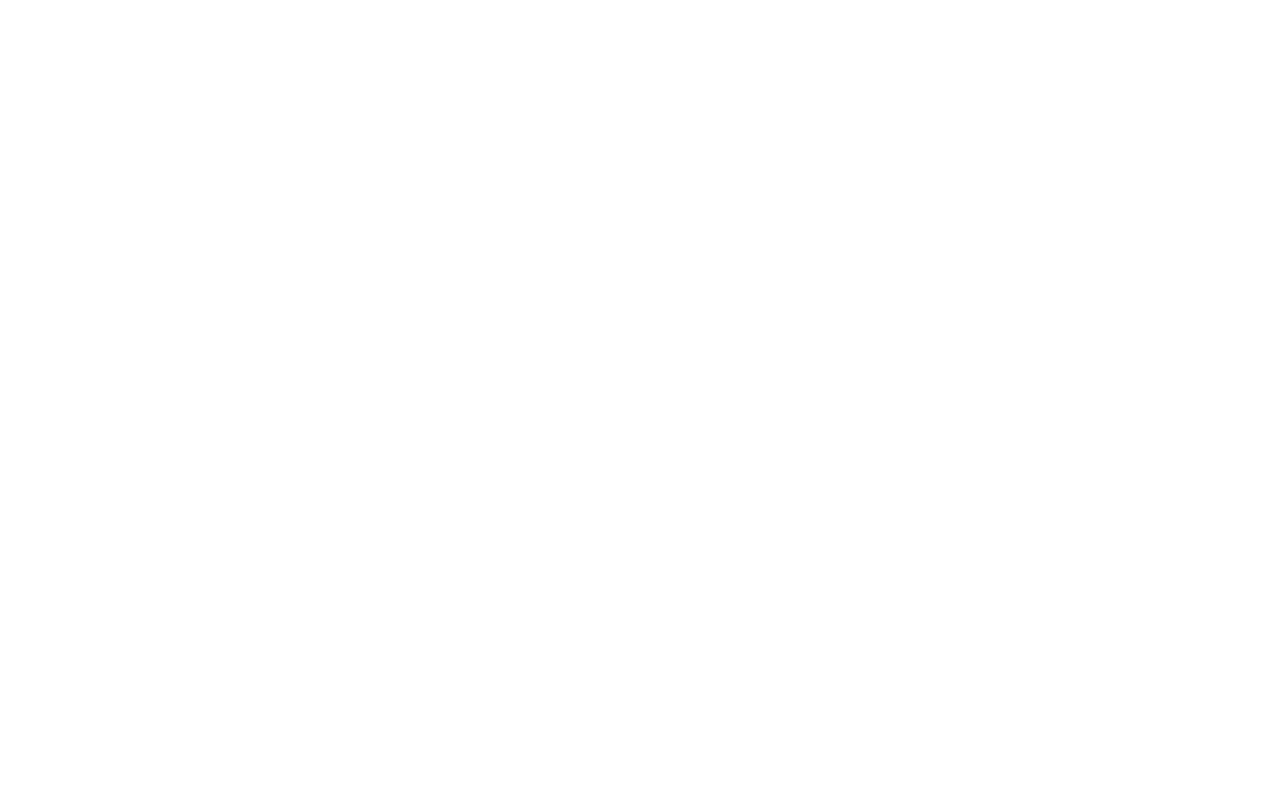
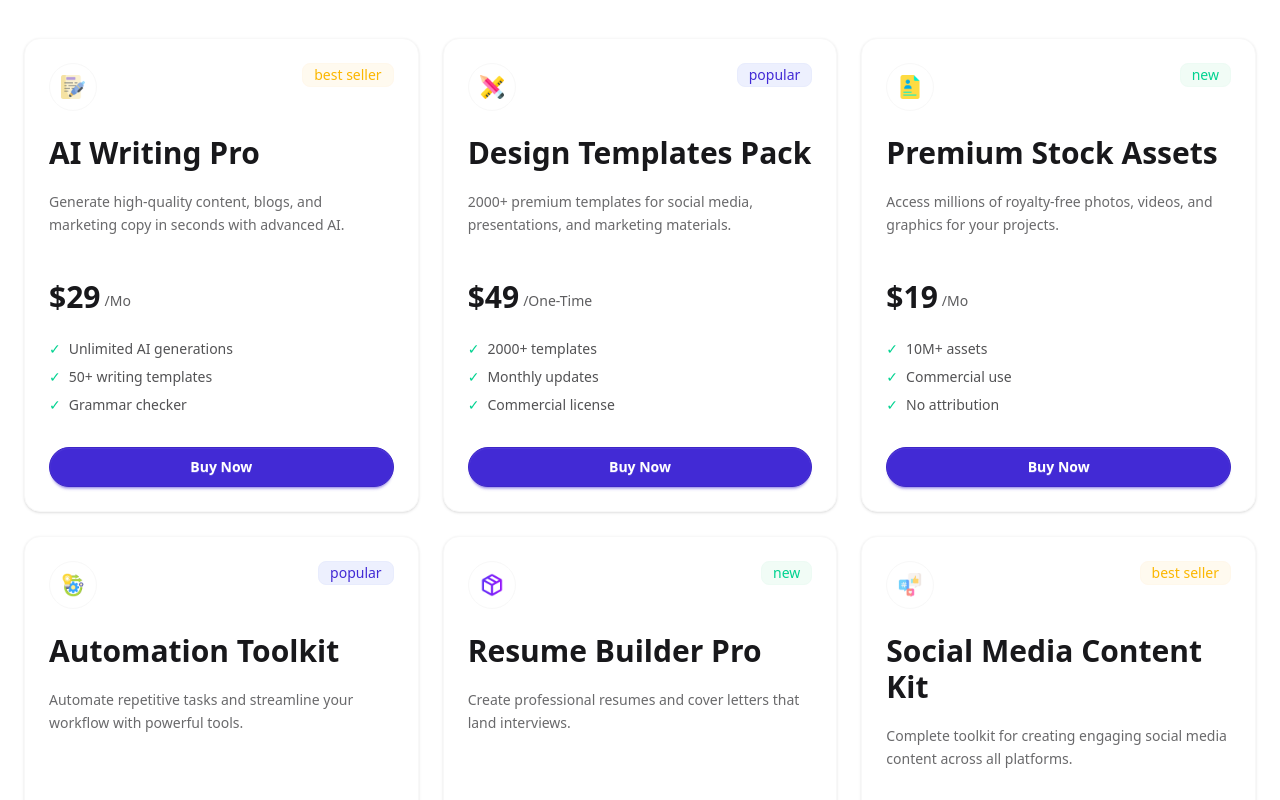
Before and after one commit to SAJNUS/Programming-Hero-Assignment-6, a React (Vite) app: page / in a window 1280 px wide. Shown: the part 1360-2160 px from the top of the page. Before the commit the page ends 1138 px from the top, so only its background shows below. Built offline with nearby package versions, Linux system fonts and the light colour scheme.

Commit message:
add product json data and product cards section

```diff
--- /dev/null
+++ b/src/components/ProductCard.jsx
@@ -0,0 +1,45 @@
+const badgeStyles = {
+  popular: 'badge badge-primary badge-soft',
+  new: 'badge badge-success badge-soft',
+  'best seller': 'badge badge-warning badge-soft',
+}
+
+function ProductCard({ product, iconSrc }) {
+  const tagClass = badgeStyles[product.tagType] || 'badge badge-neutral badge-soft'
+  const periodLabel = product.period === 'monthly' ? '/Mo' : '/One-Time'
+
+  return (
+    <article className="card rounded-2xl border border-base-200 bg-base-100 shadow-sm">
+      <div className="card-body p-5 md:p-6">
+        <div className="mb-4 flex items-start justify-between">
+          <div className="flex h-12 w-12 items-center justify-center rounded-full border border-base-200 bg-base-100">
+            <img src={iconSrc} alt={product.name} className="h-6 w-6 object-contain" />
+          </div>
+          <span className={tagClass}>{product.tag}</span>
+        </div>
+
+        <h3 className="text-3xl font-bold text-base-content">{product.name}</h3>
+
+        <p className="mt-3 min-h-16 text-sm leading-relaxed text-base-content/65">{product.description}</p>
+
+        <div className="mt-4 flex items-end gap-1 text-base-content">
+          <span className="text-3xl font-bold">${product.price}</span>
+          <span className="pb-1 text-sm text-base-content/70">{periodLabel}</span>
+        </div>
+
+        <ul className="mt-4 space-y-2 text-base-content/75">
+          {product.features.map((feature) => (
+            <li key={feature} className="flex items-center gap-2 text-sm">
+              <span className="text-success">✓</span>
+              <span>{feature}</span>
+            </li>
+          ))}
+        </ul>
+
+        <button className="btn btn-primary mt-6 w-full rounded-full normal-case text-white">Buy Now</button>
+      </div>
+    </article>
+  )
+}
+
+export default ProductCard
--- /dev/null
+++ b/src/components/Products.jsx
@@ -0,0 +1,31 @@
+import products from '../data/products.json'
+import ProductCard from './ProductCard'
+
+const assetMap = import.meta.glob('../../assets/**/*.{png,jpg,jpeg,webp,svg}', {
+  eager: true,
+  import: 'default',
+})
+
+function Products() {
+  return (
+    <section className="bg-base-100 py-16 md:py-24">
+      <div className="container mx-auto px-6">
+        <div className="mx-auto max-w-2xl text-center">
+          <h2 className="text-4xl font-bold text-base-content md:text-5xl">Premium Digital Tools</h2>
+          <p className="mt-4 text-sm leading-relaxed text-base-content/60 md:text-base">
+            Choose from our curated collection of premium digital products designed to boost your productivity and creativity.
+          </p>
+        </div>
+
+        <div className="mt-12 grid grid-cols-1 gap-6 md:grid-cols-2 xl:grid-cols-3">
+          {products.map((product) => {
+            const iconSrc = assetMap[`../../${product.icon}`]
+            return <ProductCard key={product.id} product={product} iconSrc={iconSrc} />
+          })}
+        </div>
+      </div>
+    </section>
+  )
+}
+
+export default Products
--- /dev/null
+++ b/src/data/products.json
@@ -0,0 +1,68 @@
+[
+  {
+    "id": 1,
+    "name": "AI Writing Pro",
+    "description": "Generate high-quality content, blogs, and marketing copy in seconds with advanced AI.",
+    "price": 29,
+    "period": "monthly",
+    "tag": "best seller",
+    "tagType": "best seller",
+    "features": ["Unlimited AI generations", "50+ writing templates", "Grammar checker"],
+    "icon": "assets/products/writing_2327400 1.png"
+  },
+  {
+    "id": 2,
+    "name": "Design Templates Pack",
+    "description": "2000+ premium templates for social media, presentations, and marketing materials.",
+    "price": 49,
+    "period": "one-time",
+    "tag": "popular",
+    "tagType": "popular",
+    "features": ["2000+ templates", "Monthly updates", "Commercial license"],
+    "icon": "assets/products/design-tool.png"
+  },
+  {
+    "id": 3,
+    "name": "Premium Stock Assets",
+    "description": "Access millions of royalty-free photos, videos, and graphics for your projects.",
+    "price": 19,
+    "period": "monthly",
+    "tag": "new",
+    "tagType": "new",
+    "features": ["10M+ assets", "Commercial use", "No attribution"],
+    "icon": "assets/products/portfolio.png"
+  },
+  {
+    "id": 4,
+    "name": "Automation Toolkit",
+    "description": "Automate repetitive tasks and streamline your workflow with powerful tools.",
+    "price": 79,
+    "period": "monthly",
+    "tag": "popular",
+    "tagType": "popular",
+    "features": ["50+ automations", "API access", "Custom workflows"],
+    "icon": "assets/products/operation.png"
+  },
+  {
+    "id": 5,
+    "name": "Resume Builder Pro",
+    "description": "Create professional resumes and cover letters that land interviews.",
+    "price": 15,
+    "period": "one-time",
+    "tag": "new",
+    "tagType": "new",
+    "features": ["100+ templates", "ATS optimization", "Export to PDF"],
+    "icon": "assets/icons/package.png"
+  },
+  {
+    "id": 6,
+    "name": "Social Media Content Kit",
+    "description": "Complete toolkit for creating engaging social media content across all platforms.",
+    "price": 39,
+    "period": "monthly",
+    "tag": "best seller",
+    "tagType": "best seller",
+    "features": ["5000+ assets", "Scheduler included", "Analytics dashboard"],
+    "icon": "assets/products/social-media.png"
+  }
+]
--- a/src/pages/Home.jsx
+++ b/src/pages/Home.jsx
@@ -1,5 +1,6 @@
 import Hero from '../components/Hero'
 import Navbar from '../components/Navbar'
+import Products from '../components/Products'
 import Stats from '../components/Stats'
 
 function Home() {
@@ -8,6 +9,7 @@ function Home() {
       <Navbar />
       <Hero />
       <Stats />
+      <Products />
     </div>
   )
 }
```
